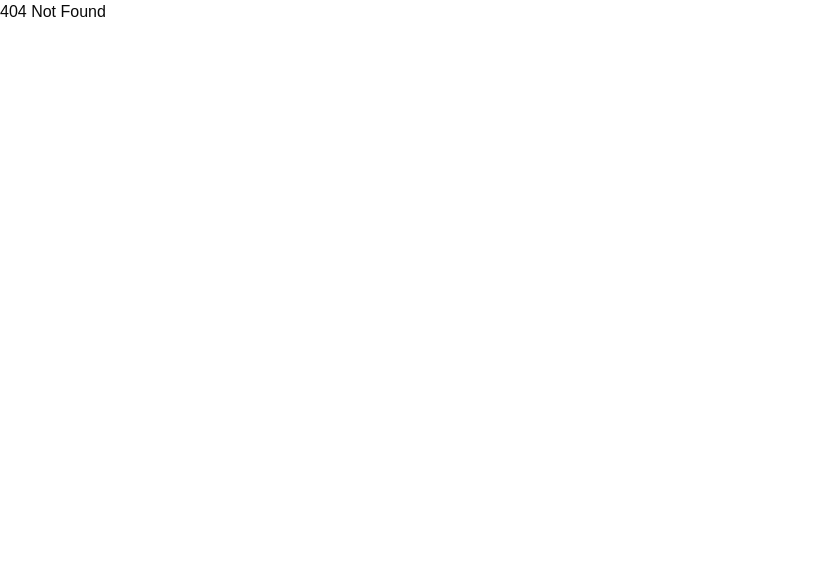
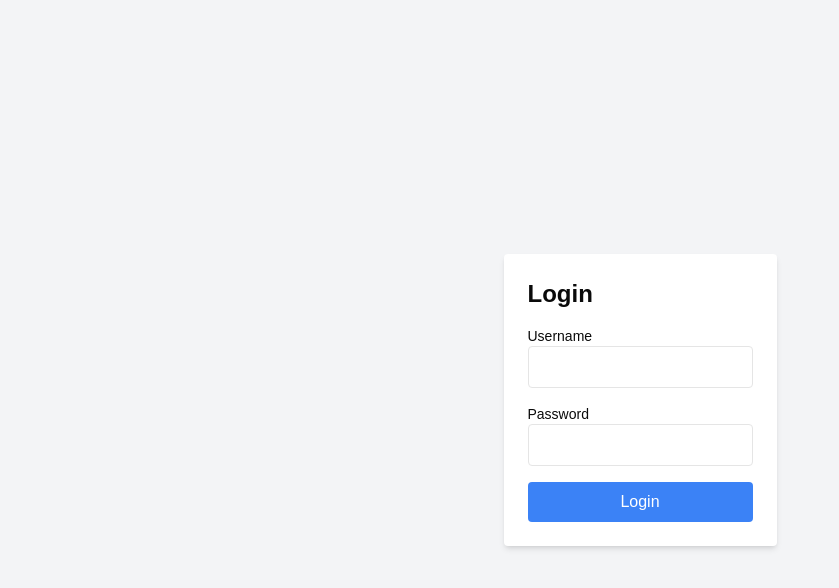
Before and after one commit to romin-aub/responsive-sidebar, a Next.js app: page /login in a window 1280 px wide. Before the commit this address had no page. Shown: the top 588 px of the page, without its empty margins (0-839 px from the left). Built offline with nearby package versions, Linux system fonts and the light colour scheme; what tailwindcss-debug-screens would draw is missing.

Commit message:
RSB-12 feat: add login with stoage as local and cookie - set username and token in storage

```diff
--- a/package.json
+++ b/package.json
@@ -34,6 +34,7 @@
     "next": "15.1.3",
     "react": "^19.0.0",
     "react-dom": "^19.0.0",
+    "react-hook-form": "^7.54.2",
     "react-redux": "^9.2.0",
     "tailwind-merge": "^2.6.0",
     "tailwindcss-animate": "^1.0.7",
--- a/src/app/(dashboard)/layout.tsx
+++ b/src/app/(dashboard)/layout.tsx
@@ -1,14 +1,33 @@
+'use client';
+
 import { Header } from '@/components/header/header';
 import { Sidebar } from '@/components/sidebar/sidebar';
-import { Providers } from '@/store/providers';
+import { checkAuth } from '@/store/slices/auth-slice';
+import type { RootState } from '@/store/store';
+import { useRouter } from 'next/navigation';
+import { useEffect } from 'react';
+import { useDispatch, useSelector } from 'react-redux';
 
 export const DashboardLayout: React.FC<
   Readonly<{
     children: React.ReactNode;
   }>
 > = ({ children }) => {
+  const dispatch = useDispatch();
+  const router = useRouter();
+  const isAuthenticated = useSelector(
+    (state: RootState) => state.auth.isAuthenticated,
+  );
+
+  useEffect(() => {
+    dispatch(checkAuth());
+    if (!isAuthenticated) {
+      router.push('/login');
+    }
+  }, [isAuthenticated, dispatch, router]);
+
+  if (!isAuthenticated) return null;
   return (
-    <Providers>
     <div className='flex h-screen w-screen'>
       <div className='h-full lg:w-3/12 xl:w-3/12 2xl:w-2/12 w-0 p-0 overflow-hidden shadow-md lg:p-2 bg-white'>
         <Sidebar />
@@ -20,7 +39,6 @@ export const DashboardLayout: React.FC<
         <main className='p-5'>{children}</main>
       </div>
     </div>
-    </Providers>
   );
 };
 
--- a/src/app/layout.tsx
+++ b/src/app/layout.tsx
@@ -2,6 +2,7 @@ import { config } from '@fortawesome/fontawesome-svg-core';
 import type { Metadata } from 'next';
 import '@/styles/globals.css';
 import '@fortawesome/fontawesome-svg-core/styles.css';
+import { Providers } from '@/store/providers';
 config.autoAddCss = false;
 
 export const metadata: Metadata = {
@@ -20,7 +21,7 @@ const RootLayout: React.FC<
           process.env.NODE_ENV === 'development' ? 'debug-screens' : ''
         }
       >
-        {children}
+        <Providers>{children}</Providers>
       </body>
     </html>
   );
--- /dev/null
+++ b/src/app/login/page.tsx
@@ -0,0 +1,76 @@
+'use client';
+
+import { login } from '@/store/slices/auth-slice';
+import { useRouter } from 'next/navigation';
+import { useForm } from 'react-hook-form';
+import { useDispatch } from 'react-redux';
+
+interface LoginFormInputs {
+  username: string;
+  password: string;
+}
+
+const LoginPage = () => {
+  const {
+    register,
+    handleSubmit,
+    formState: { errors },
+  } = useForm<LoginFormInputs>();
+  const dispatch = useDispatch();
+  const router = useRouter();
+
+  const onSubmit = (data: LoginFormInputs) => {
+    const token = 'dummy-token';
+    dispatch(login({ username: data.username, token }));
+    router.push('/');
+  };
+
+  return (
+    <div className='min-h-screen flex items-center justify-center bg-gray-100'>
+      <form
+        onSubmit={handleSubmit(onSubmit)}
+        className='bg-white p-6 rounded shadow-md'
+      >
+        <h1 className='text-2xl font-bold mb-4'>Login</h1>
+
+        <div className='mb-4'>
+          <label htmlFor='username' className='block text-sm font-medium'>
+            Username
+          </label>
+          <input
+            id='username'
+            {...register('username', { required: 'Username is required' })}
+            className='w-full p-2 border rounded'
+          />
+          {errors.username && (
+            <p className='text-red-500 text-sm'>{errors.username.message}</p>
+          )}
+        </div>
+
+        <div className='mb-4'>
+          <label htmlFor='password' className='block text-sm font-medium'>
+            Password
+          </label>
+          <input
+            id='password'
+            type='password'
+            {...register('password', { required: 'Password is required' })}
+            className='w-full p-2 border rounded'
+          />
+          {errors.password && (
+            <p className='text-red-500 text-sm'>{errors.password.message}</p>
+          )}
+        </div>
+
+        <button
+          type='submit'
+          className='w-full bg-blue-500 text-white p-2 rounded'
+        >
+          Login
+        </button>
+      </form>
+    </div>
+  );
+};
+
+export default LoginPage;
--- /dev/null
+++ b/src/lib/storage.ts
@@ -0,0 +1,58 @@
+type StorageType = 'local' | 'cookie';
+
+class Storage {
+  private readonly storageHandler: {
+    set: (key: string, value: string) => void;
+    get: (key: string) => string | null;
+    remove: (key: string) => void;
+  };
+
+  constructor(type: StorageType = 'local') {
+    this.storageHandler = this.initStorageHandler(type);
+  }
+
+  private initStorageHandler(type: StorageType) {
+    if (type === 'local') {
+      return {
+        set: (key: string, value: string) => localStorage.setItem(key, value),
+        get: (key: string) => localStorage.getItem(key),
+        remove: (key: string) => localStorage.removeItem(key),
+      };
+    }
+    if (type === 'cookie') {
+      return {
+        set: (key: string, value: string) => {
+          document.cookie = `${key}=${value}; path=/;`;
+        },
+        get: (key: string) => {
+          const cookies = document.cookie.split(';');
+          for (let i = 0; i < cookies.length; i++) {
+            const cookie = cookies[i].trim();
+            if (cookie.startsWith(`${key}=`)) {
+              return cookie.substring(key.length + 1);
+            }
+          }
+          return null;
+        },
+        remove: (key: string) => {
+          document.cookie = `${key}=; path=/; expires=Thu, 01 Jan 1970 00:00:00 UTC;`;
+        },
+      };
+    }
+    throw new Error('Invalid storage type');
+  }
+
+  set(key: string, value: string) {
+    this.storageHandler.set(key, value);
+  }
+
+  get(key: string): string | null {
+    return this.storageHandler.get(key);
+  }
+
+  remove(key: string) {
+    this.storageHandler.remove(key);
+  }
+}
+
+export const StorageResolver = new Storage('local');
--- a/src/store/slices/auth-slice.ts
+++ b/src/store/slices/auth-slice.ts
@@ -1,3 +1,4 @@
+import { StorageResolver } from '@/lib/storage';
 import { type PayloadAction, createSlice } from '@reduxjs/toolkit';
 
 interface IAuthState {
@@ -23,15 +24,26 @@ export const authSlice = createSlice({
       const { username, token } = action.payload;
       state.isAuthenticated = true;
       state.user = { username };
-      localStorage.setItem('token', token);
+      StorageResolver.set('token', token);
+      StorageResolver.set('user', JSON.stringify({ username }));
     },
     logout: (state) => {
       state.isAuthenticated = false;
       state.user = null;
+      StorageResolver.remove('token');
+      StorageResolver.remove('user');
+    },
+    checkAuth: (state) => {
+      const token = StorageResolver.get('token');
+      const user = StorageResolver.get('user');
+      if (token && user) {
+        state.isAuthenticated = true;
+        state.user = JSON.parse(user);
+      }
     },
   },
 });
 
-export const { login, logout } = authSlice.actions;
+export const { login, logout, checkAuth } = authSlice.actions;
 
 export default authSlice.reducer;
```
Also changed, not shown: src/middleware.ts (added, +10 -0 lines), 2 other files (tests, documents, lock files or other folders). Lines whose indentation alone changed are shown as unchanged.
